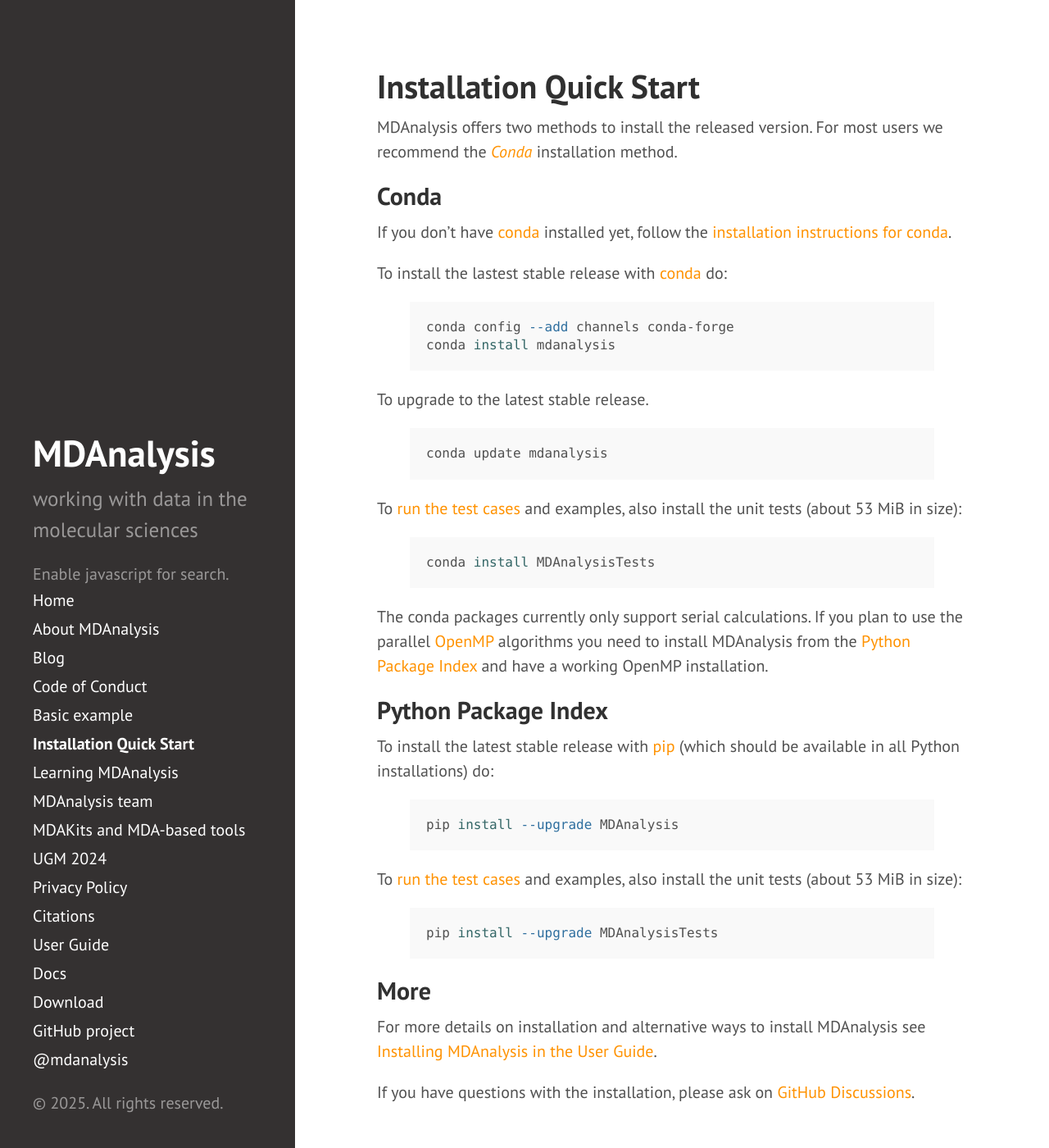
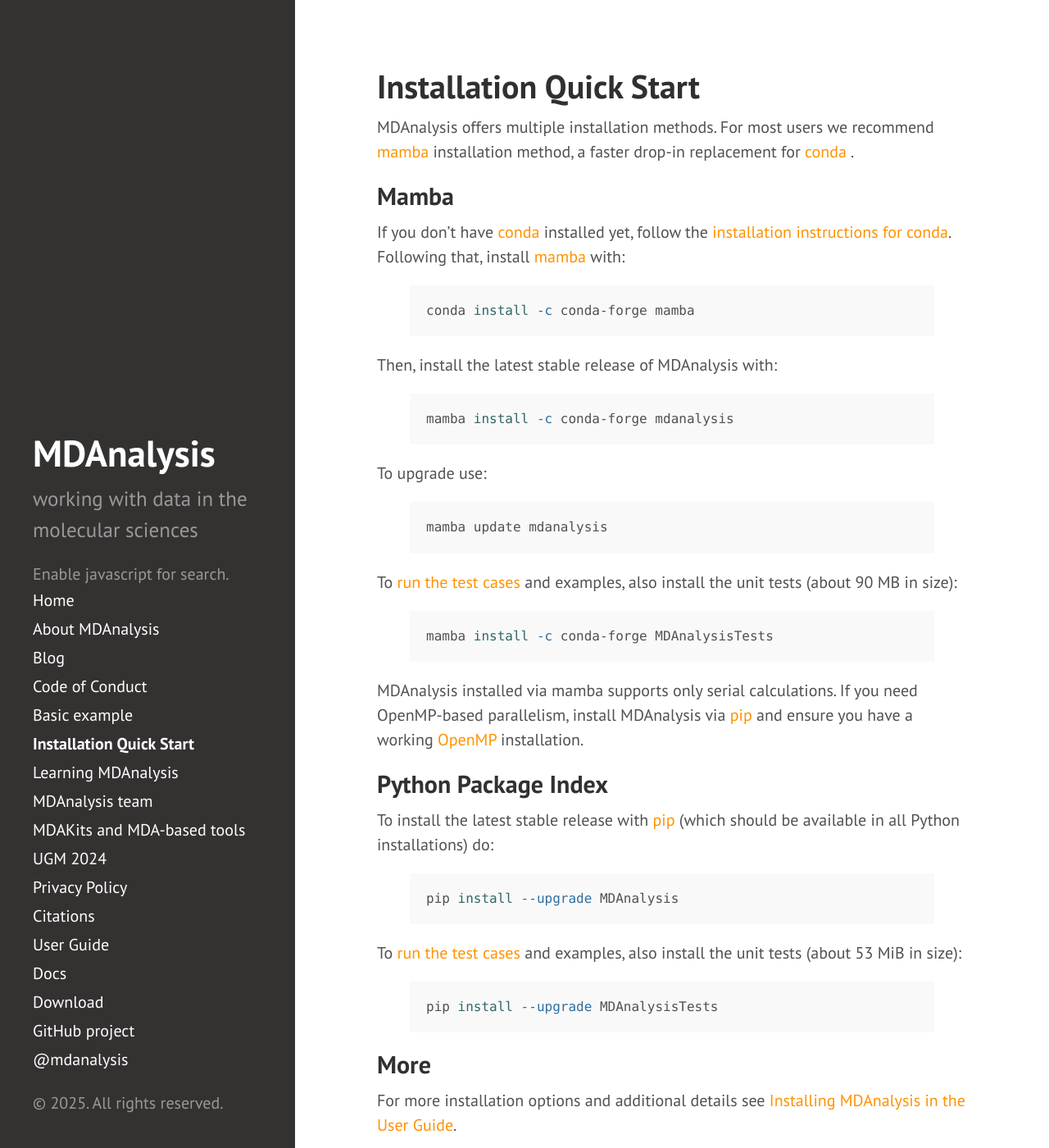
Before and after one commit to MDAnalysis/MDAnalysis.github.io, a Jekyll site: the page built from pages/installation_quick_start.md, in a window 1280 px wide and 1400 px high. Shown: the whole window at 82% size. Built offline with Jekyll 4.4.1, drawn with Linux system fonts in a browser that asks for light colours; comment, search, counter and statistics services are not loaded.

Commit message:
add mamba instructions and refine installation quick start

```diff
--- a/pages/installation_quick_start.md
+++ b/pages/installation_quick_start.md
@@ -4,38 +4,41 @@ title: Installation Quick Start
 order: 2
 ---
 
-MDAnalysis offers two methods to install the released version. For most
-users we recommend the [*Conda*](#conda) installation method.
+MDAnalysis offers multiple installation methods. For most
+users we recommend [mamba][] installation method, a faster
+drop-in replacement for [conda][] .
 
-## Conda ##
+## Mamba ##
 
 If you don't have [conda][] installed yet, follow the [installation
-instructions for conda][].
-
-To install the lastest stable release with [conda][conda] do:
+instructions for conda][]. Following that, install [mamba][] with:
 
 {% highlight bash %}
-conda config --add channels conda-forge
-conda install mdanalysis
+conda install -c conda-forge mamba
 {% endhighlight %}
 
-To upgrade to the latest stable release.
+Then, install the latest stable release of MDAnalysis with:
 
 {% highlight bash %}
-conda update mdanalysis
+mamba install -c conda-forge mdanalysis
 {% endhighlight %}
 
-To [run the test cases][run_tests] and examples, also install the unit tests (about 53 MiB
+To upgrade use:
+
+{% highlight bash %}
+mamba update mdanalysis
+{% endhighlight %}
+
+To [run the test cases][run_tests] and examples, also install the unit tests (about 90 MB
 in size):
 
 {% highlight bash %}
-conda install MDAnalysisTests
+mamba install -c conda-forge MDAnalysisTests
 {% endhighlight %}
 
-The conda packages currently only support serial calculations. If you
-plan to use the parallel [OpenMP][OpenMP] algorithms you need to
-install MDAnalysis from the [Python Package
-Index](#python-package-index) and have a working OpenMP installation.
+MDAnalysis installed via mamba supports only serial calculations.
+If you need OpenMP-based parallelism, install MDAnalysis via [pip](#python-package-index)
+and ensure you have a working [OpenMP][] installation.
 
 ## Python Package Index ##
 
@@ -55,13 +58,14 @@ pip install --upgrade MDAnalysisTests
 
 ## More ##
 
-For more details on installation and alternative ways to install MDAnalysis see [Installing
+For more installation options and additional details see [Installing
 MDAnalysis in the {{ site.docs.userguide.name }}]({{ site.docs.userguide.url }}/stable/installation.html).
 
 If you have questions with the installation, please ask on
 [{{site.mailinglists.discussion.name}}]({{site.mailinglists.discussion.url}}).
 
 [pip]: https://pip.pypa.io/en/latest/
+[mamba]:https://anaconda.org/conda-forge/mamba
 [conda]: https://conda.io/
 [installation instructions for conda]: https://conda.io/projects/conda/en/latest/user-guide/install/index.html
 [OpenMP]: https://www.openmp.org/
```
